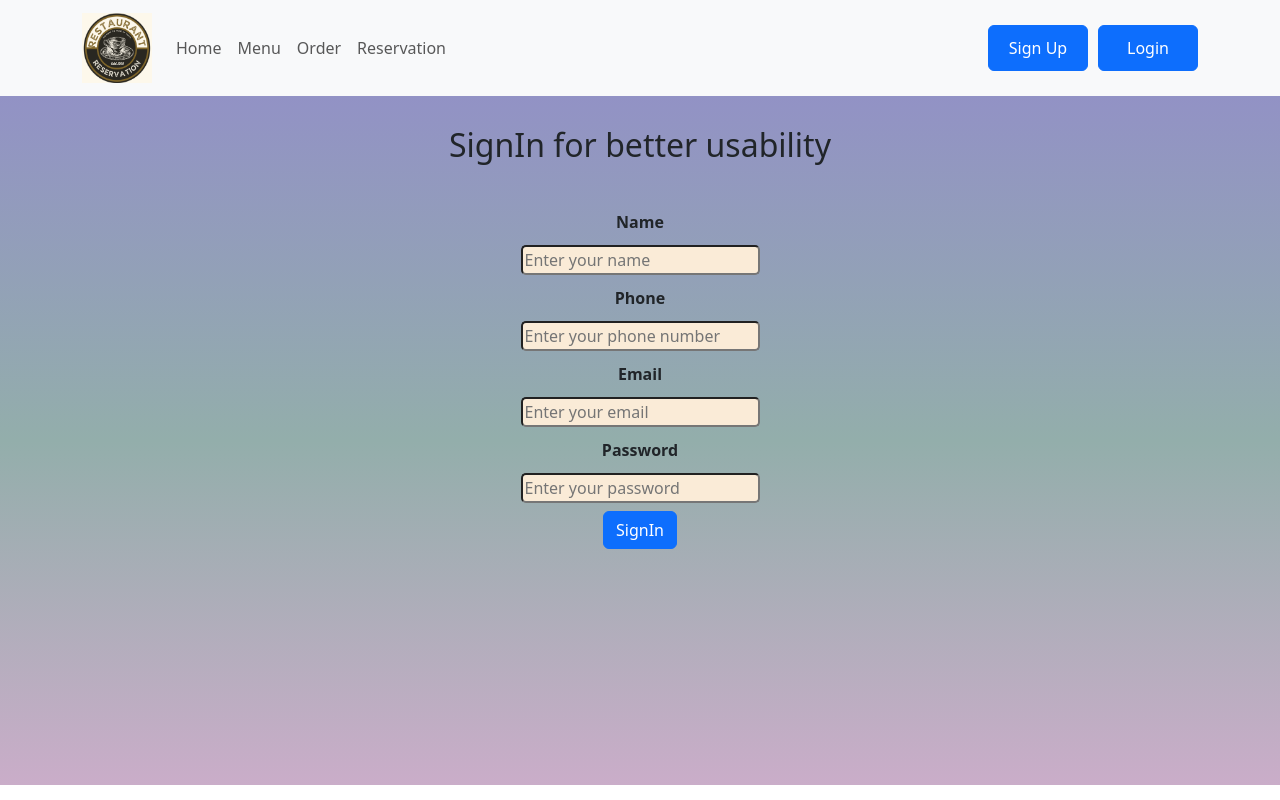
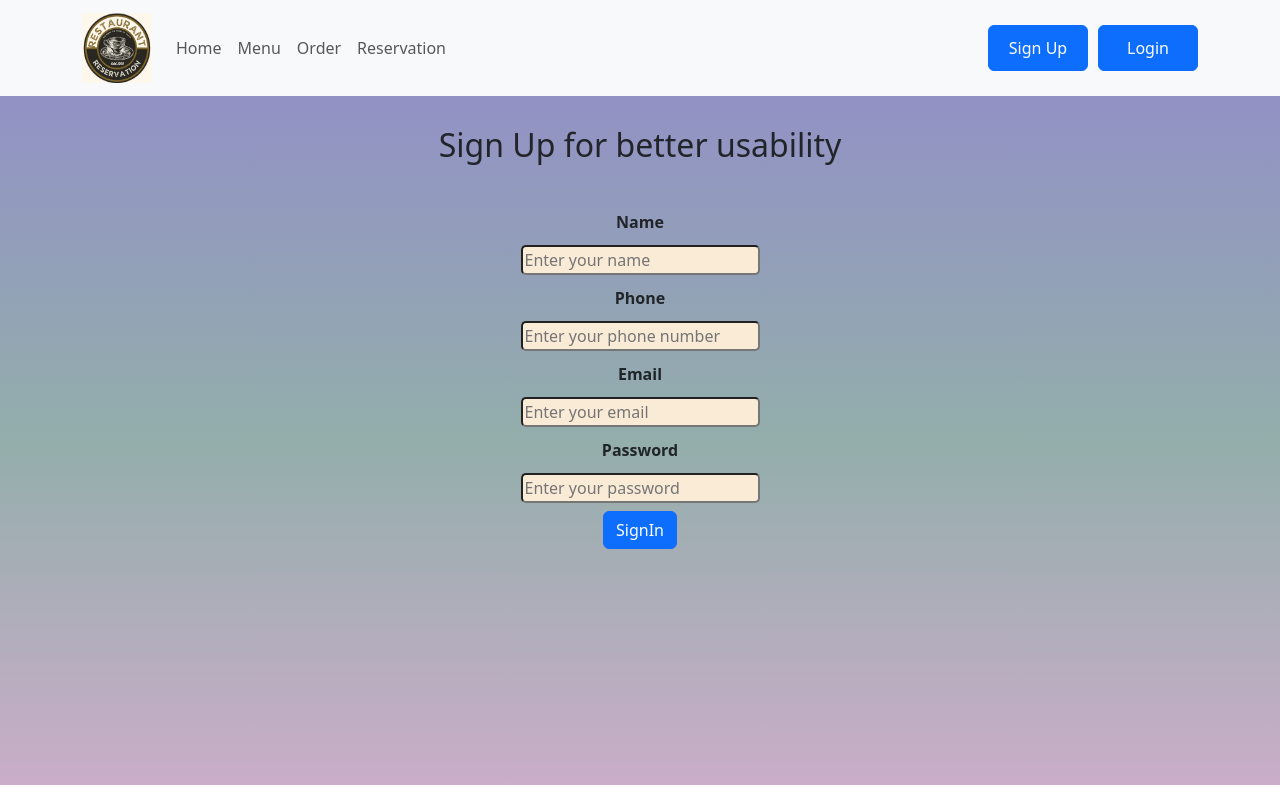
Before and after one commit to sakshiaparelwar/Restaurant-clientside, a React (Create React App) app: page /signin in a window 1280 px wide. Shown: the top 800 px of the page. Built offline with nearby package versions, Linux system fonts and the light colour scheme.

Commit message:
change made

```diff
--- a/src/pages/SignIn.js
+++ b/src/pages/SignIn.js
@@ -35,7 +35,7 @@ function SignIn() {
   return (
     <Layout>
       <div className="bodyoflogin">
-        <h2 className="h2form">SignIn for better usability</h2>
+        <h2 className="h2form">Sign Up for better usability</h2>
         <form onSubmit={handlesubmit}>
           <label for="name">
             <b>Name</b>
```
